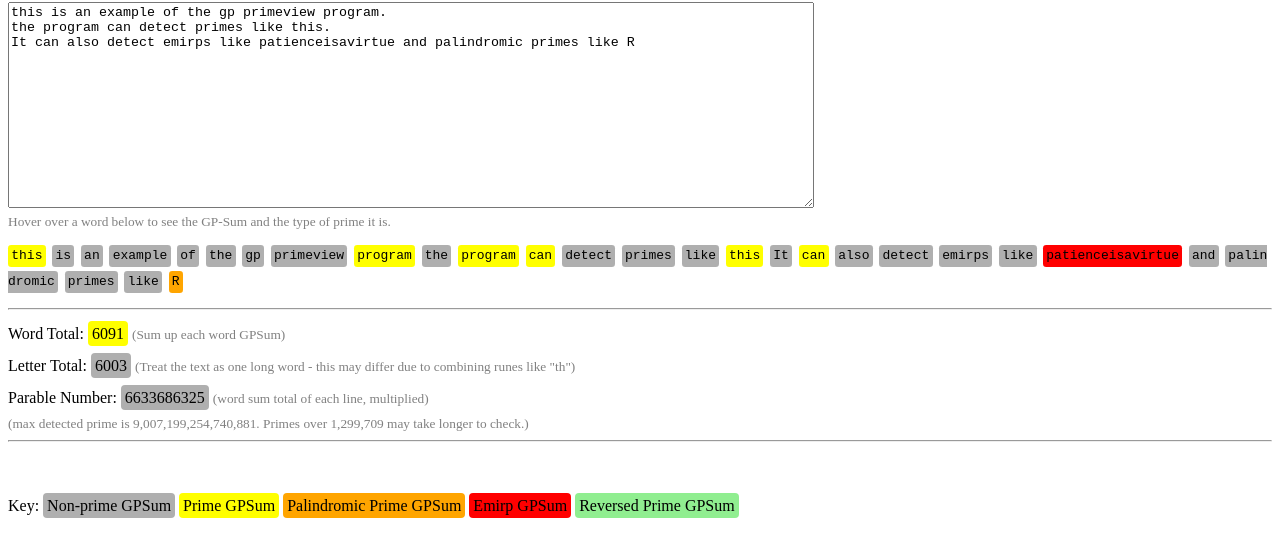
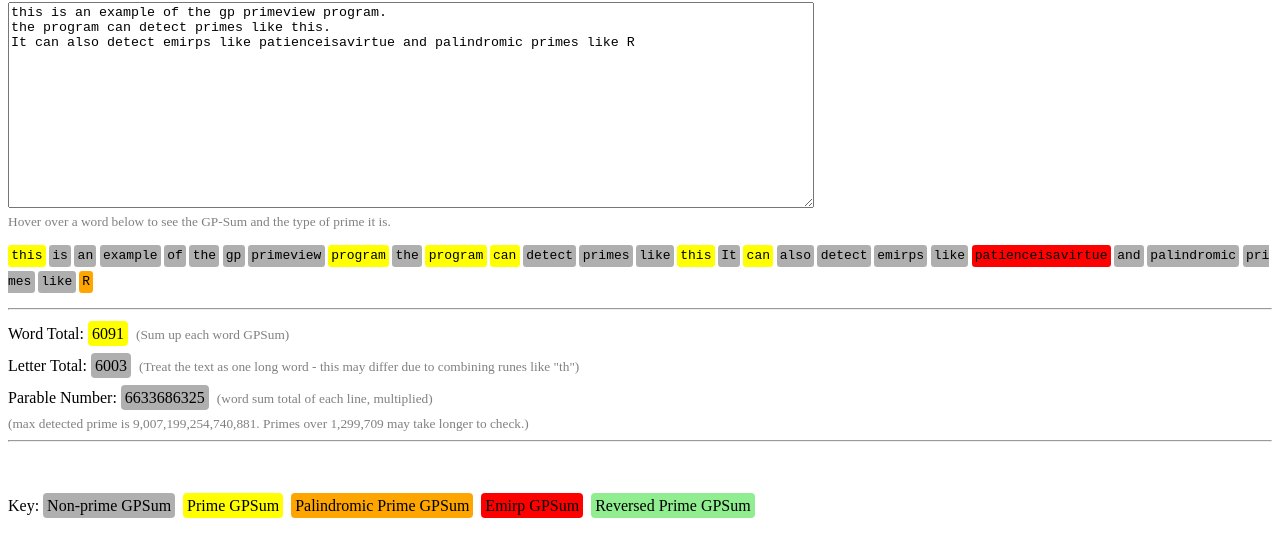
Before and after one commit to cicada-solvers/GPPrimeView, a plain HTML site: page index.html in a window 1280 px wide. Shown: the part 57-614 px from the top of the page. Drawn offline with Linux system fonts and the light colour scheme.

Commit message:
refactor

```diff
--- a/app.css
+++ b/app.css
@@ -3,6 +3,7 @@
     background-color: #afafaf;
     border-radius:0.25em;
     line-height: 2.0em;
+    margin-right:0.25em;
 }
 
 .prime{
--- a/app.js
+++ b/app.js
@@ -40,37 +40,31 @@ function tick(){
 	for(let word of words){
 		let wordsum = gpsum(word);
 		total+=wordsum;
-		let primetype = getprimetype(wordsum);
 		let span = document.createElement('span');
-		let classes='word '+primetype;
-		span.setAttribute('class',classes);
-		span.setAttribute('style','margin-right: 0.5em');
-		span.setAttribute('title',wordsum+"\r\n"+primetype);
-		span.innerText=word;
+		this.setElemFromPrime(span,wordsum,word,wordsum)
 		window.outelem.appendChild(span);
 	}
-	{
-		let primetype = getprimetype(total);
-		let classes='word '+primetype;
-		window.sumelem.setAttribute('class',classes);
-		window.sumelem.setAttribute('title',primetype);
-		window.sumelem.innerText = total;
-	}
-	{
-		let primetype = getprimetype(totall);
-		let classes='word '+primetype;
-		window.sumlelem.setAttribute('class',classes);
-		window.sumlelem.setAttribute('title',primetype);
-		window.sumlelem.innerText = totall;
-	}
-	{
-		let primetype = getprimetype(parable);
-		let classes='word '+primetype;
-		window.sumpelem.setAttribute('class',classes);
-		window.sumpelem.setAttribute('title',primetype);
-		window.sumpelem.innerText = parable;
-	}
+	this.setElemFromPrime(sumelem,total);
+	this.setElemFromPrime(sumlelem,totall);
+	this.setElemFromPrime(sumpelem,parable);
 	setTimeout(tick,250);
+}
+
+function setElemFromPrime(elem,number,overrideText=null,beforeTitle=null,afterTitle=null){
+	//console.log('setElemFromPrime',elem,number,overrideText,beforeTitle);
+	let primetype = getprimetype(number);
+	let classes='word '+primetype;
+	let title = primetype;
+	if(beforeTitle!==null) title=beforeTitle+"\r\n"+title;
+	if(afterTitle!=null) title+="\r\n"+afterTitle;
+	this.setElemDetails(elem,overrideText??number,classes,title);
+}
+
+function setElemDetails(elem,text,classes,title){
+	//console.log('setElemDetails',elem,text,classes,title);
+	elem.setAttribute('class',classes);
+	elem.setAttribute('title',title);
+	elem.innerText = text;
 }
 
 function parablenumber(str){
```
